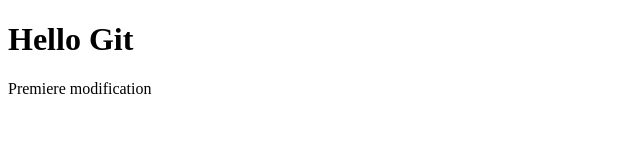
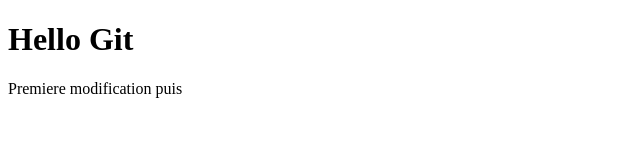
Before and after one commit to BAMRI321/testMontrouge, a plain HTML site: page index.html in a window 1280 px wide. Shown: the full height of the page, 0-640 px from the left. Drawn offline with Linux system fonts and the light colour scheme.

Commit message:
another erreur

```diff
--- a/index.html
+++ b/index.html
@@ -8,7 +8,7 @@
 </head>
 <body>
     <h1>Hello Git</h1>
-    <p>Premiere modification</p>
+    <p>Premiere modification puis</p>
 
 </body>
 </html>
```
